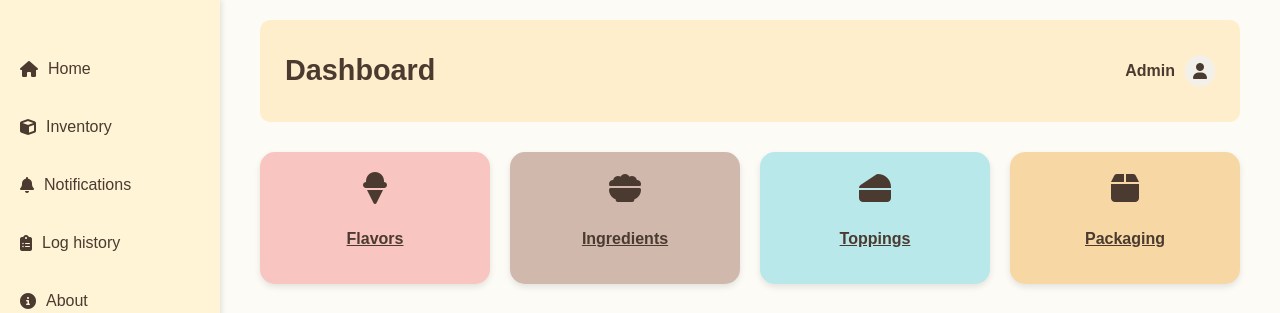
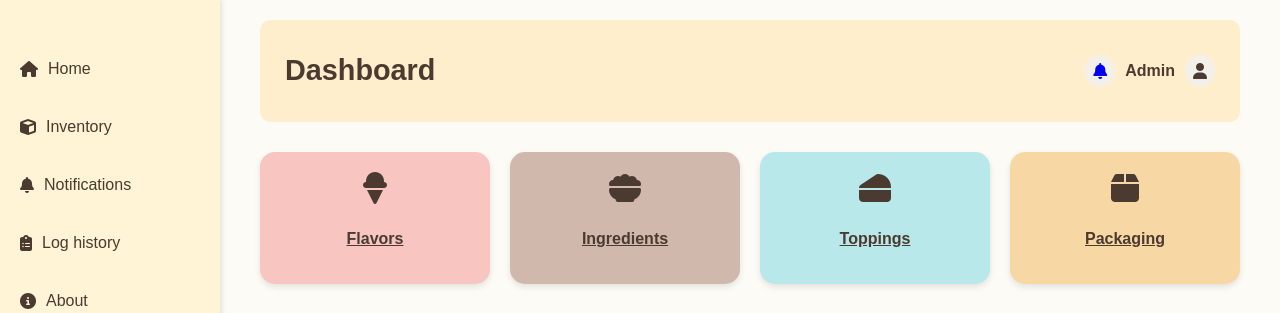
Before and after one commit to mgdejuan/ASGProjetcs---Final-Copy, a Django app: page /home/ in a window 1280 px wide. Shown: the top 313 px of the page. Run offline with Django 5.2, Linux system fonts and the light colour scheme; a user stored in the database is signed in; some libraries are stand-ins or nearby versions.

Commit message:
notification

```diff
--- a/AGSProjects/sidebar/static/css/home.css
+++ b/AGSProjects/sidebar/static/css/home.css
@@ -56,7 +56,6 @@ body {
     flex: 1;
     padding: 20px 40px;
 }
-
 
 /* Header */
 .topbar {
--- a/AGSProjects/sidebar/templates/sidebar/home.html
+++ b/AGSProjects/sidebar/templates/sidebar/home.html
@@ -28,12 +28,20 @@
             <header class="topbar">
     <h1>Dashboard</h1>
     <div class="user-info">
+        <!-- Notification bell (clickable link) -->
+        <div class="notification-wrapper">
+            <a href="{% url 'notifications' %}" class="notification-link">
+                <i class="fa-solid fa-bell notification-bell" id="bell"></i>
+                <span class="notif-badge"></span>
+            </a>
+        </div>
+
         <span>{{ request.user.username|title }}</span>
         <i class="fa-solid fa-user"></i>
     </div>
 </header>
 
-            <!-- Cards section (now clickable) -->
+            <!-- Cards section -->
             <section class="cards">
                 <a href="{% url 'flavors' %}" class="card flavor">
                     <i class="fa-solid fa-ice-cream"></i>
```
Also changed, not shown: AGSProjects/db.sqlite3. Lines whose indentation alone changed are shown as unchanged.
